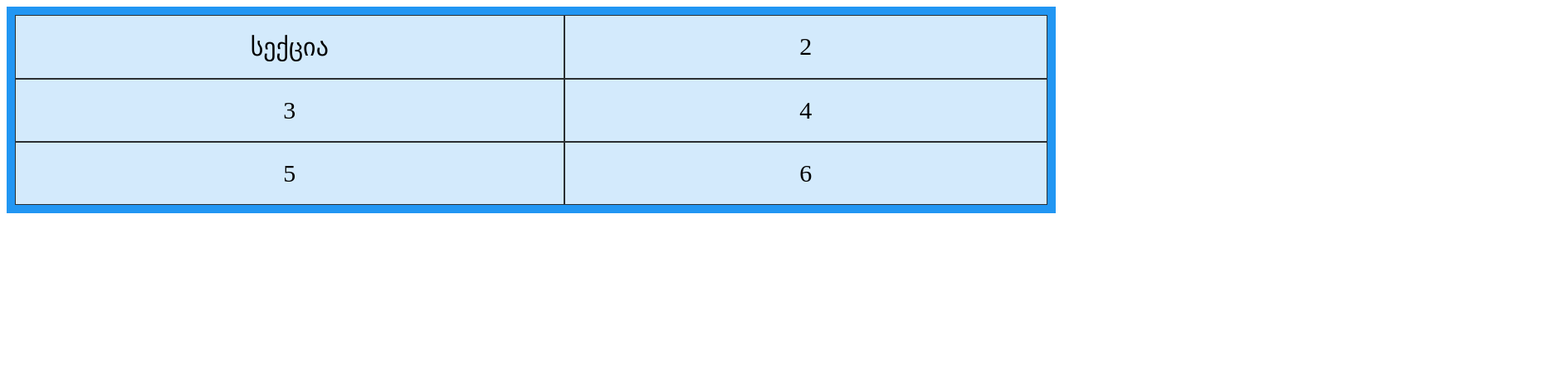
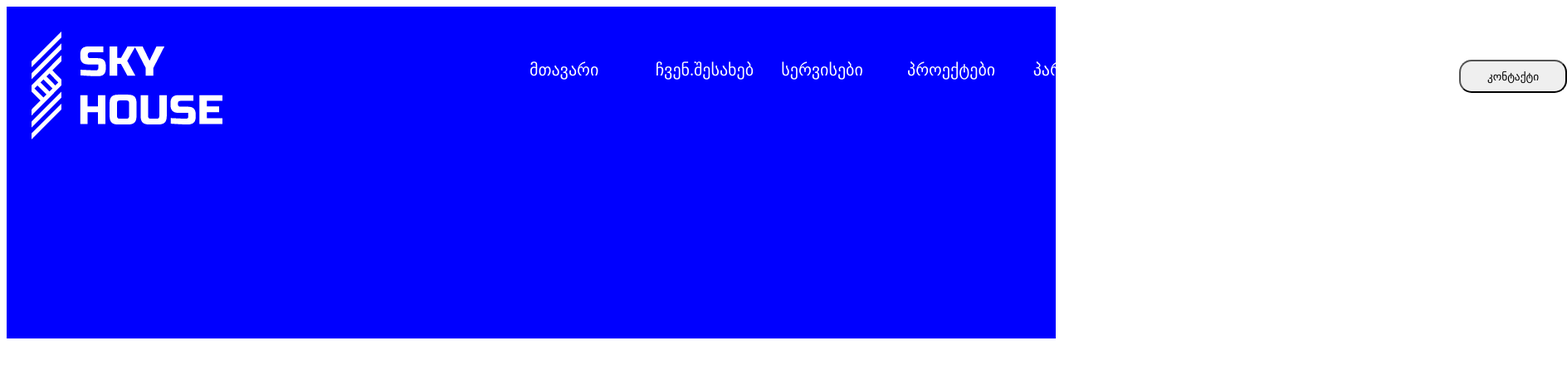
Before and after one commit to Alekssandre/Lesson-10, a plain HTML site: page index.html in a window 1280 px wide. Shown: the whole page at 83% size, 1888 px wide, since content can reach past the window. Drawn offline with Linux system fonts and the light colour scheme; files that its build step writes are made by us from their sources.

Commit message:
change header

```diff
--- a/index.html
+++ b/index.html
@@ -1,21 +1,30 @@
 <!DOCTYPE html>
 <html>
 <head>
-    <meta charset='utf-8'>
-    <meta http-equiv='X-UA-Compatible' content='IE=edge'>
-    <title>Page Title</title>
-    <meta name='viewport' content='width=device-width, initial-scale=1'>
-    <link rel='stylesheet' type='text/css' media='screen' href='style/main.css'>
+        <meta charset="utf8" />
+        <meta http-equiv="X-UA-Compatible" content="IE-edge"/>
+        <meta name="viewport"content="width=device-width, initial-scale=1.0">
+        <link rel="stylesheet" href="style/main.css">
+        <link rel="stylesheet" type="text.css" href="style/main.css">
 </head>
 <body>
-    <div class="grid-container">
-        <div class="grid-item">სექცია</div>
-        <div class="grid-item">2</div>
-        <div class="grid-item">3</div>
-        <div class="grid-item">4</div>
-        <div class="grid-item">5</div>
-        <div class="grid-item">6</div>
+<header>
+<div class="flou">
+  <div class="img">
+    <img src="images/logo.png" alt="logo"></div>
+  <div class="grid-container">
+      <div class="grid-item"> მთავარი </div>
+      <div class="grid-item"> ჩვენ.შესახებ </div>
+      <div class="grid-item"> სერვისები </div>
+      <div class="grid-item"> პროექტები </div>
+      <div class="grid-item"> პარტნიორები</div>
+      <button> კონტაქტი </button>
+      <div class="flex">
+        <img src=""
+
       </div>
-
+  </div>
+</div>
+</header>
 </body>
 </html>
--- a/main.css
+++ /dev/null
@@ -1,13 +0,0 @@
-.grid-container {
-    display: grid;
-    grid-template-columns: auto auto;
-    background-color: #2196F3;
-    padding: 10px;
-  }
-  .grid-item {
-    background-color: rgba(255, 255, 255, 0.8);
-    border: 1px solid rgba(0, 0, 0, 0.8);
-    padding: 20px;
-    font-size: 30px;
-    text-align: center;
-  }
--- /dev/null
+++ b/style/main.css
@@ -0,0 +1,30 @@
+.flou {
+	display: block;
+	height: 400px;
+	background-color: blue;
+	  }
+
+.img {
+  padding: 30px;
+
+}
+ button {
+   width: 130px;
+   height: 40px;
+   border-radius: 15px;
+   margin: 0px 1750px;
+   margin-top: -130px;
+ }
+
+.grid-container {
+  display: grid;
+  grid-template-columns: 12% 12% 12% 12% 12% ;
+  text-align: right;
+}
+.grid-item {
+  padding: 0px 630px;
+  font-size: 20px;
+  margin-top: -130px;
+  text-align: right;
+  color: white;
+}
```
Also changed, not shown: images/logo.png (added), 1 other file.
